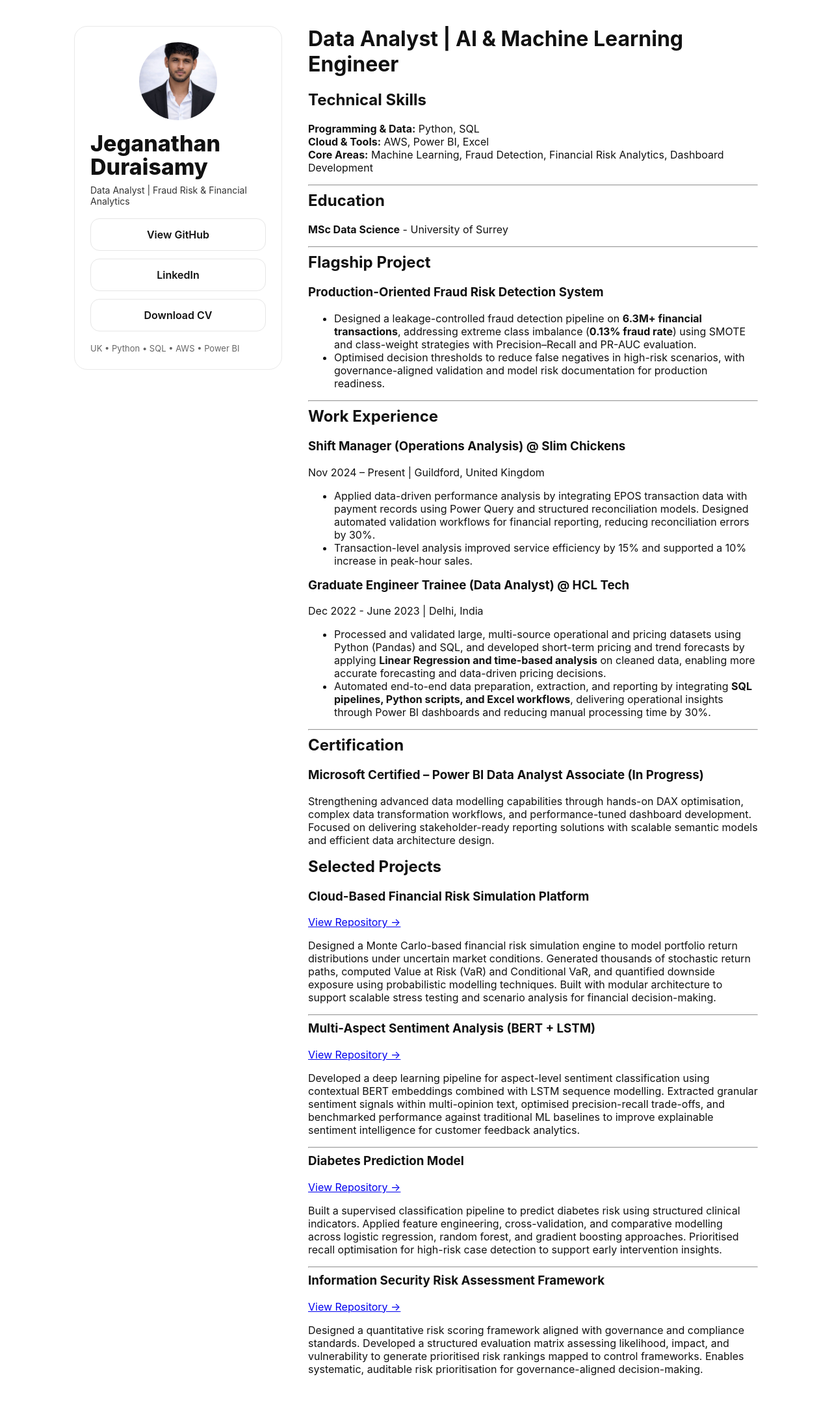
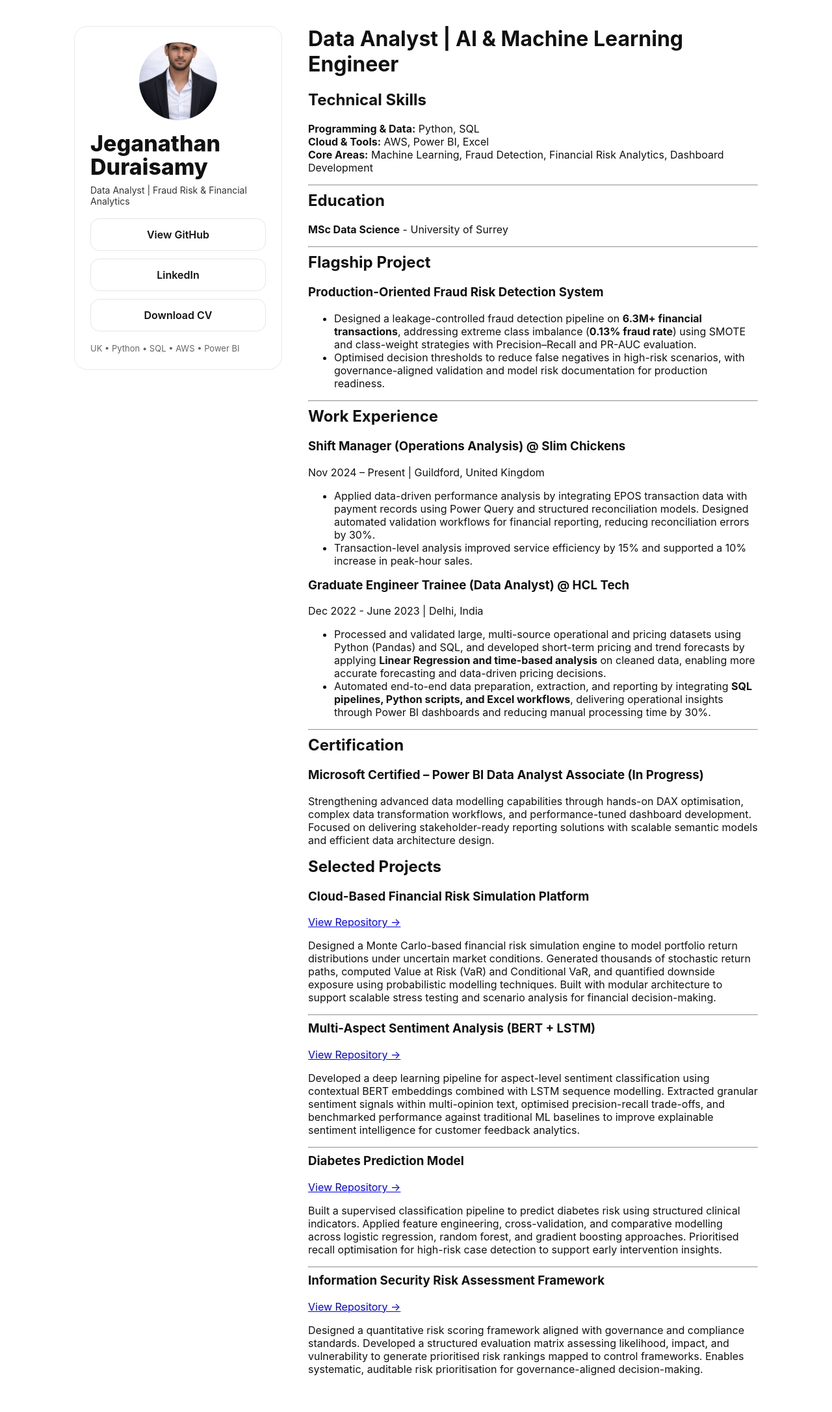
Before and after one commit to samplerittgithub/Data-Analyst-, a Jekyll site: the page built from index.md, in a window 1280 px wide. Shown: the whole page at 65% size. Built offline with Jekyll 4.4.1, drawn with Linux system fonts in a browser that asks for light colours; our own code applies the rules of GitHub Pages for plain Markdown files.

Commit message:
Update style.css

```diff
--- a/assets/css/style.css
+++ b/assets/css/style.css
@@ -35,7 +35,7 @@ body {
   height: 120px;
   border-radius: 999px;
   object-fit: cover;
-  object-position: center 35%;
+  object-position: center 65%;
   display: block;
   margin: 0 auto 18px auto;
 }
```
